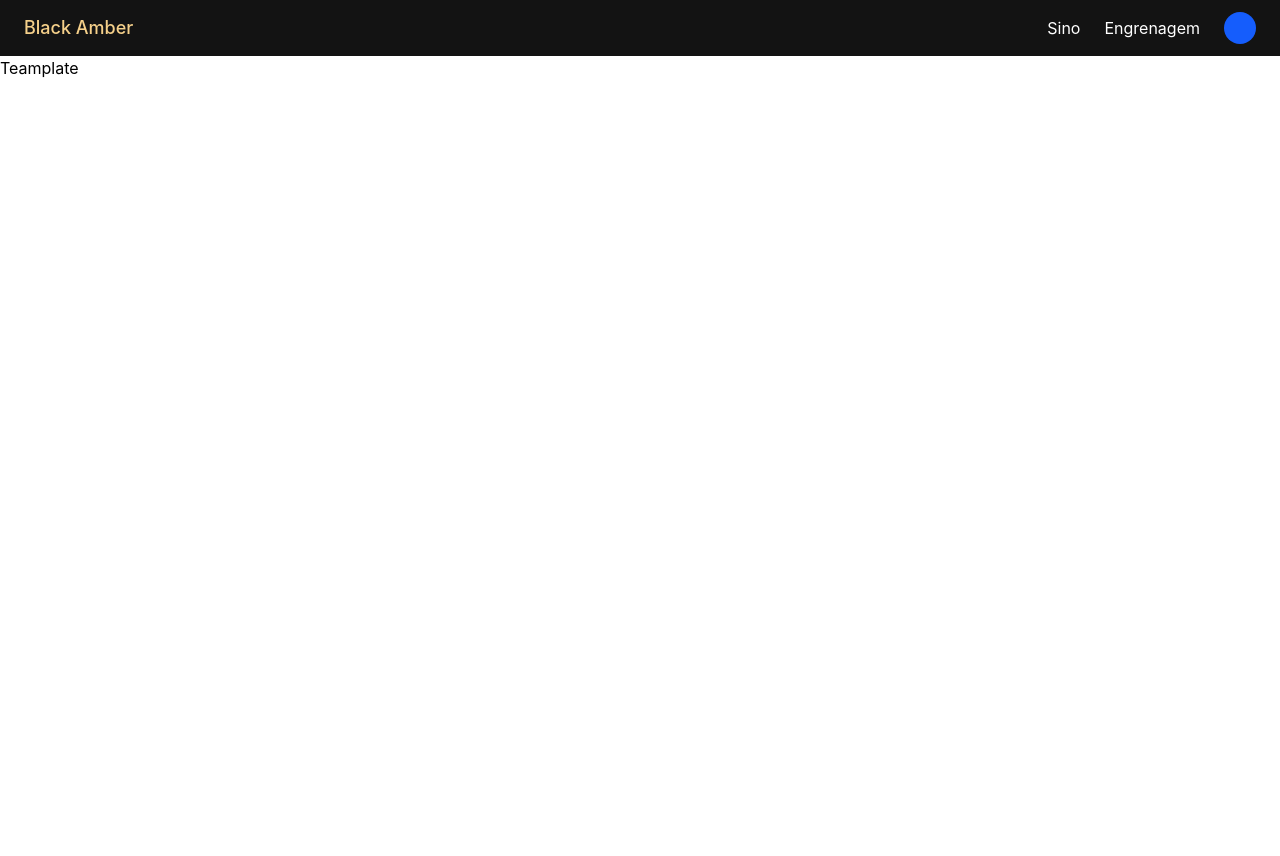
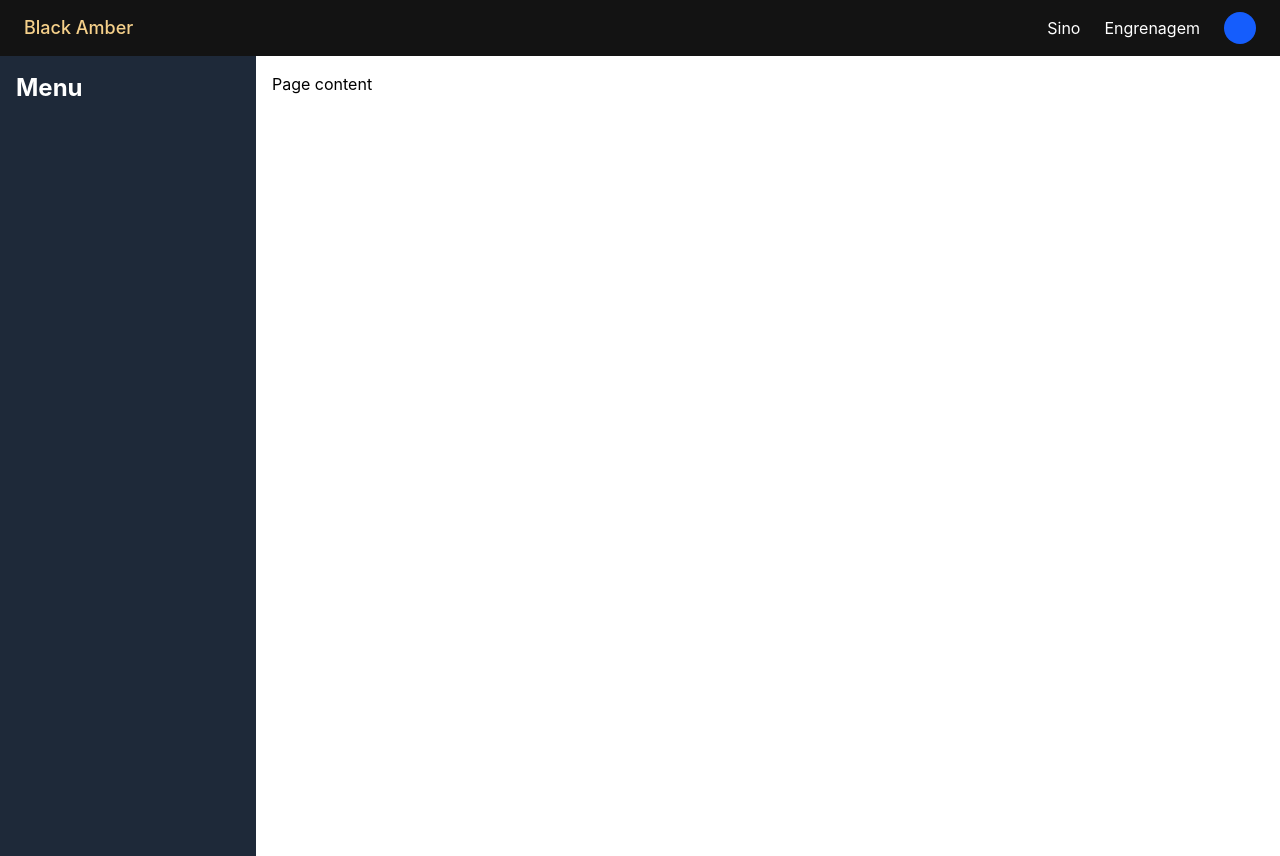
Before and after one commit to MarcosWillianAP1K/front-black-amber-coffe-Front, a React (Vite) app: page / in a window 1280 px wide. Before the commit the page ends 800 px from the top, so only its background shows below. Built offline with nearby package versions, Linux system fonts and the light colour scheme.

Commit message:
Add NavBarLeft component and update Teamplate layout

```diff
--- /dev/null
+++ b/src/layout/NavBarLeft.tsx
@@ -0,0 +1,17 @@
+
+
+
+function NavBarLeft() {
+    return (
+
+        <div className="w-64 h-screen bg-gray-800 text-white">
+
+            <h2 className="text-2xl font-bold p-4">Menu</h2>
+
+
+
+        </div>
+    )
+}
+
+export default NavBarLeft
--- a/src/pages/Teamplate.tsx
+++ b/src/pages/Teamplate.tsx
@@ -1,4 +1,5 @@
 import NavBarTop  from "../layout/NavBarTop";
+import NavBarLeft from "../layout/NavBarLeft";
 
 
 function Teamplate() {
@@ -6,7 +7,15 @@ function Teamplate() {
         <div>
             <NavBarTop />
 
-            <h1>Teamplate</h1>
+            <div className="flex">
+                <NavBarLeft />
+                <div className="p-4 scroll-auto">
+                    {/* Page content */}
+                    <h1>Page content</h1>
+                </div>
+            </div>
+
+
         </div>
     );
 }
```
